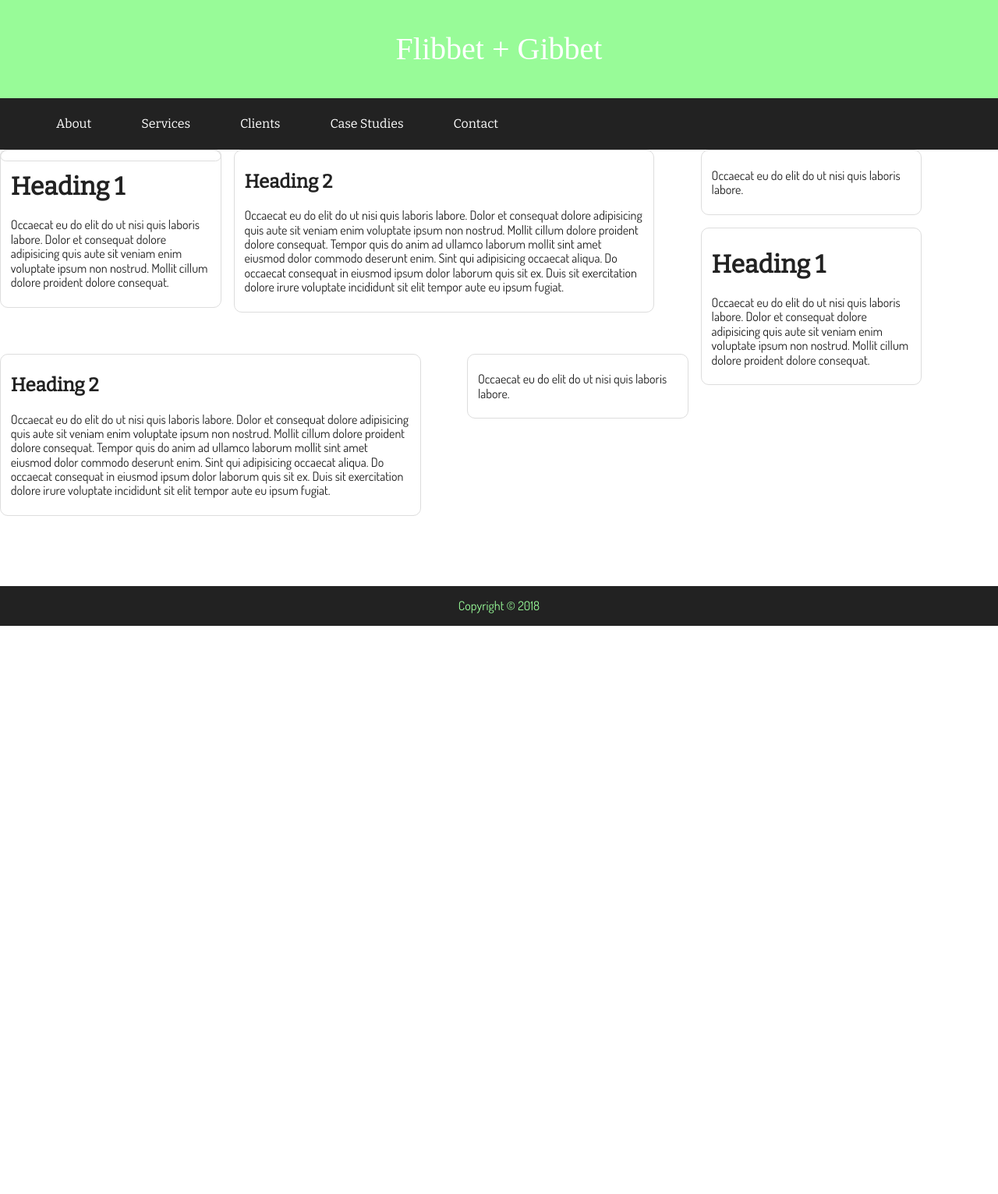
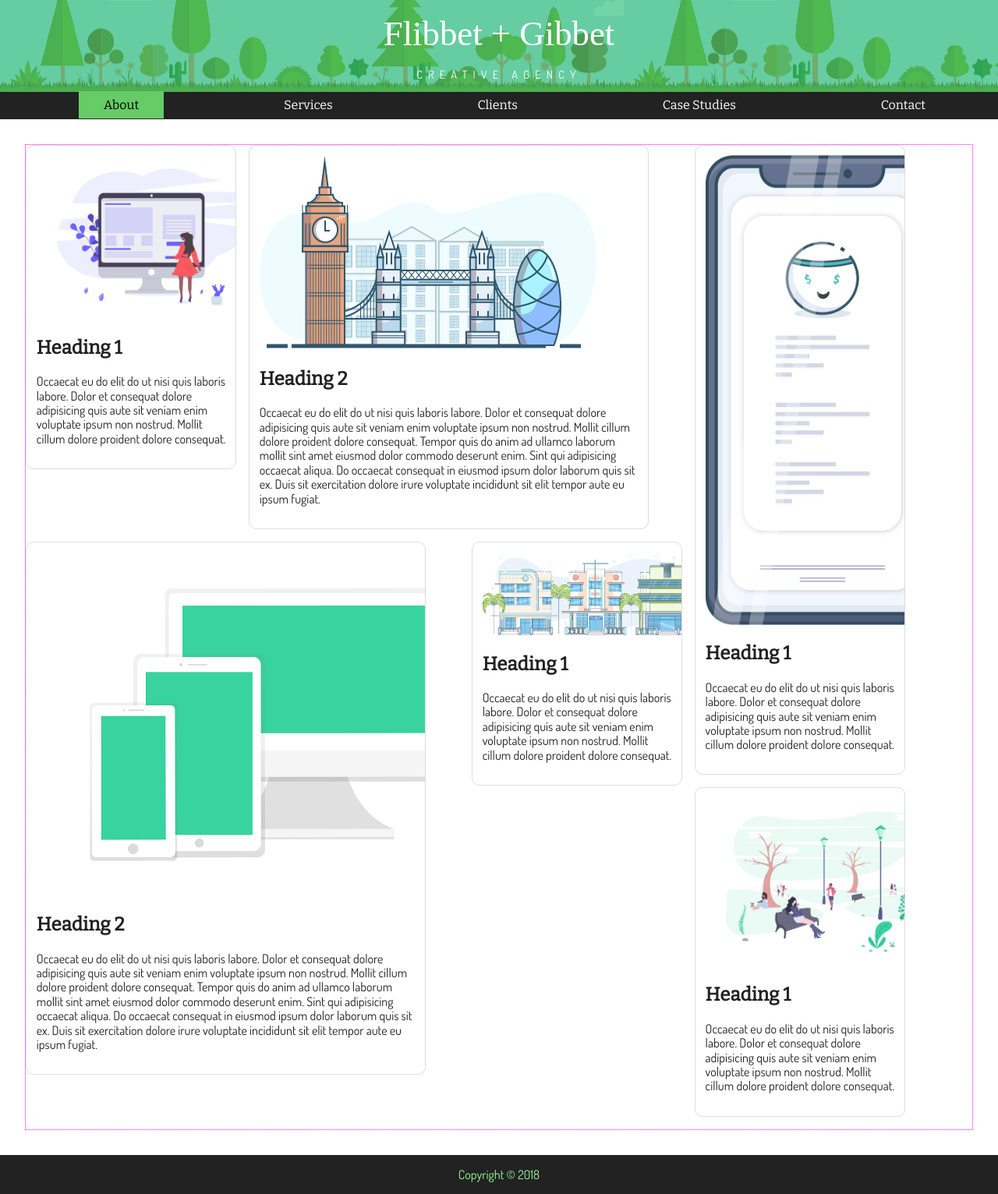
Before and after one commit to mn113/creagency-kirby, a PHP site: page / in a window 1280 px wide. Shown: the whole page at 78% size. Before the commit the page ends 803 px from the top, so only its background shows below. Run offline with PHP 8.4, Linux system fonts and the light colour scheme; some web fonts are replaced.

Commit message:
Added imagery

```diff
--- a/TODO.txt
+++ b/TODO.txt
@@ -1,5 +1,6 @@
-masonry.js
+x masonry.js
 10-20 content items for works
+lightweight cms
 side-slider for case studies & brands
 contact form
 about blurb & images
--- a/css/style.css
+++ b/css/style.css
@@ -6,18 +6,29 @@ html {
 #wrap {
     display: flex;
     flex-direction: column;
-    flex-wrap: none;
+    flex-wrap: nowrap;
 }
 
 header {
-    background: palegreen;
+    background: palegreen url(../img/green-trees.png) bottom left repeat-x;
     color: white;
 }
 
 header p {
     font-family: 'Cabin Sketch';
-    font-size: 2.5em;
+    font-size: 2.8em;
     text-align: center;
+    margin: 0.4em auto;
+}
+
+header span {
+    display: block;
+    font-family: Dosis, Helvetica, Arial, sans-serif;
+    font-size: 0.9em;
+    text-align: center;
+    letter-spacing: 0.5em;
+    text-transform: uppercase;
+    margin-bottom: 1em;
 }
 
 header, nav, main, footer {
@@ -34,22 +45,38 @@ nav {
 nav ul {
     display: flex;
     flex-direction: row;
-    flex-wrap: none;
+    flex-wrap: wrap;
+    justify-content: space-around;
+    margin: 8px auto;
 }
 
 nav li {
+    padding: 0;
     list-style: none;
-    padding: 0.5em 2em;
     align-content: space-around;
     font-family: Bitter, Georgia, serif;
 }
+nav li.active a,
+nav a:hover
+{
+    background: #66cc66;
+    color: black;
+}
 
 nav li a {
+    padding: 0.5em 2em;
+    background: #222;
+    color: white;
+    text-decoration: none;
+    transition: 0.5s background;
+}
+nav li a:hover {
 
 }
 
 main {
     min-height: 70vh;
+    padding: 2em auto;
 }
 
 h1,h2,h3,h4,h5,h6 {
@@ -65,14 +92,27 @@ footer p {
 }
 
 /* MASONRY */
+.grid {
+    margin: 2em;
+    border: 1px dotted fuchsia;
+}
 .grid > div {
     border: 1px solid #ddd;
     border-radius: 10px;
     margin: 0 1em 1em 0;
-    padding: 0.4em 0.8em;
+    padding: 0.8em;
+    overflow: hidden;
 }
 /* fluid 5 columns */
+.grid-sizer { display: none; }
 .grid-sizer,
 .grid-item { width: 20%; }
 /* 2 columns wide */
 .grid-item--width2 { width: 40%; }
+
+.grid-item img {
+    max-width: 300px;
+}
+.grid-item--width2 img {
+    max-width: 600px;
+}
--- a/index.html
+++ b/index.html
@@ -19,43 +19,52 @@
         <div id="wrap">
             <header>
                 <p>Flibbet + Gibbet</p>
+                <span>Creative Agency</span>
             </header>
 
             <nav>
                 <ul>
-                    <li><a>About</a></li>
-                    <li><a>Services</a></li>
-                    <li><a>Clients</a></li>
-                    <li><a>Case Studies</a></li>
-                    <li><a>Contact</a></li>
+                    <li class="active"><a href="/about">About</a></li>
+                    <li><a href="/services">Services</a></li>
+                    <li><a href="/clients">Clients</a></li>
+                    <li><a href="/case-studies">Case Studies</a></li>
+                    <li><a href="/contact">Contact</a></li>
                 </ul>
             </nav>
 
             <main>
-                <div class="grid" data-masonry='{ "itemSelector": ".grid-item", "columnWidth": ".grid-sizer", "percentPosition": "true" }'>
+                <div class="grid" data-masonry='{ "itemSelector": ".grid-item", "columnWidth": ".grid-sizer", "percentPosition": "true", "gutter": 0 }'>
                     <!-- .grid-sizer empty element, only used for element sizing -->
                     <div class="grid-sizer"></div>
                     <div class="grid-item">
-                        <h1>Heading 1</h1>
+                        <img src="img/wireframing.png">
+                        <h2>Heading 1</h2>
                         <p>Occaecat eu do elit do ut nisi quis laboris labore. Dolor et consequat dolore adipisicing quis aute sit veniam enim voluptate ipsum non nostrud. Mollit cillum dolore proident dolore consequat.</p>
                     </div>
                     <div class="grid-item grid-item--width2">
+                        <img src="img/london.png">
                         <h2>Heading 2</h2>
                         <p>Occaecat eu do elit do ut nisi quis laboris labore. Dolor et consequat dolore adipisicing quis aute sit veniam enim voluptate ipsum non nostrud. Mollit cillum dolore proident dolore consequat. Tempor quis do anim ad ullamco laborum mollit sint amet eiusmod dolor commodo deserunt enim. Sint qui adipisicing occaecat aliqua. Do occaecat consequat in eiusmod ipsum dolor laborum quis sit ex. Duis sit exercitation dolore irure voluptate incididunt sit elit tempor aute eu ipsum fugiat.</p>
                     </div>
                     <div class="grid-item">
-                        <p>Occaecat eu do elit do ut nisi quis laboris labore.</p>
-                    </div>
-                    <div class="grid-item">
-                        <h1>Heading 1</h1>
+                        <img src="img/mobile.png">
+                        <h2>Heading 1</h2>
                         <p>Occaecat eu do elit do ut nisi quis laboris labore. Dolor et consequat dolore adipisicing quis aute sit veniam enim voluptate ipsum non nostrud. Mollit cillum dolore proident dolore consequat.</p>
                     </div>
                     <div class="grid-item grid-item--width2">
+                        <img src="img/devices.png">
                         <h2>Heading 2</h2>
                         <p>Occaecat eu do elit do ut nisi quis laboris labore. Dolor et consequat dolore adipisicing quis aute sit veniam enim voluptate ipsum non nostrud. Mollit cillum dolore proident dolore consequat. Tempor quis do anim ad ullamco laborum mollit sint amet eiusmod dolor commodo deserunt enim. Sint qui adipisicing occaecat aliqua. Do occaecat consequat in eiusmod ipsum dolor laborum quis sit ex. Duis sit exercitation dolore irure voluptate incididunt sit elit tempor aute eu ipsum fugiat.</p>
                     </div>
                     <div class="grid-item">
-                        <p>Occaecat eu do elit do ut nisi quis laboris labore.</p>
+                        <img src="img/miami.png">
+                        <h2>Heading 1</h2>
+                        <p>Occaecat eu do elit do ut nisi quis laboris labore. Dolor et consequat dolore adipisicing quis aute sit veniam enim voluptate ipsum non nostrud. Mollit cillum dolore proident dolore consequat.</p>
+                    </div>
+                    <div class="grid-item">
+                        <img src="img/fall_is_coming.png">
+                        <h2>Heading 1</h2>
+                        <p>Occaecat eu do elit do ut nisi quis laboris labore. Dolor et consequat dolore adipisicing quis aute sit veniam enim voluptate ipsum non nostrud. Mollit cillum dolore proident dolore consequat.</p>
                     </div>
                 </div>
             </main>
```
Also changed, not shown: img/devices.png (added), img/fall_is_coming.png (added), img/green-trees.png (added), img/london.png (added), img/miami.png (added), img/mobile.png (added), img/wireframing.png (added).
